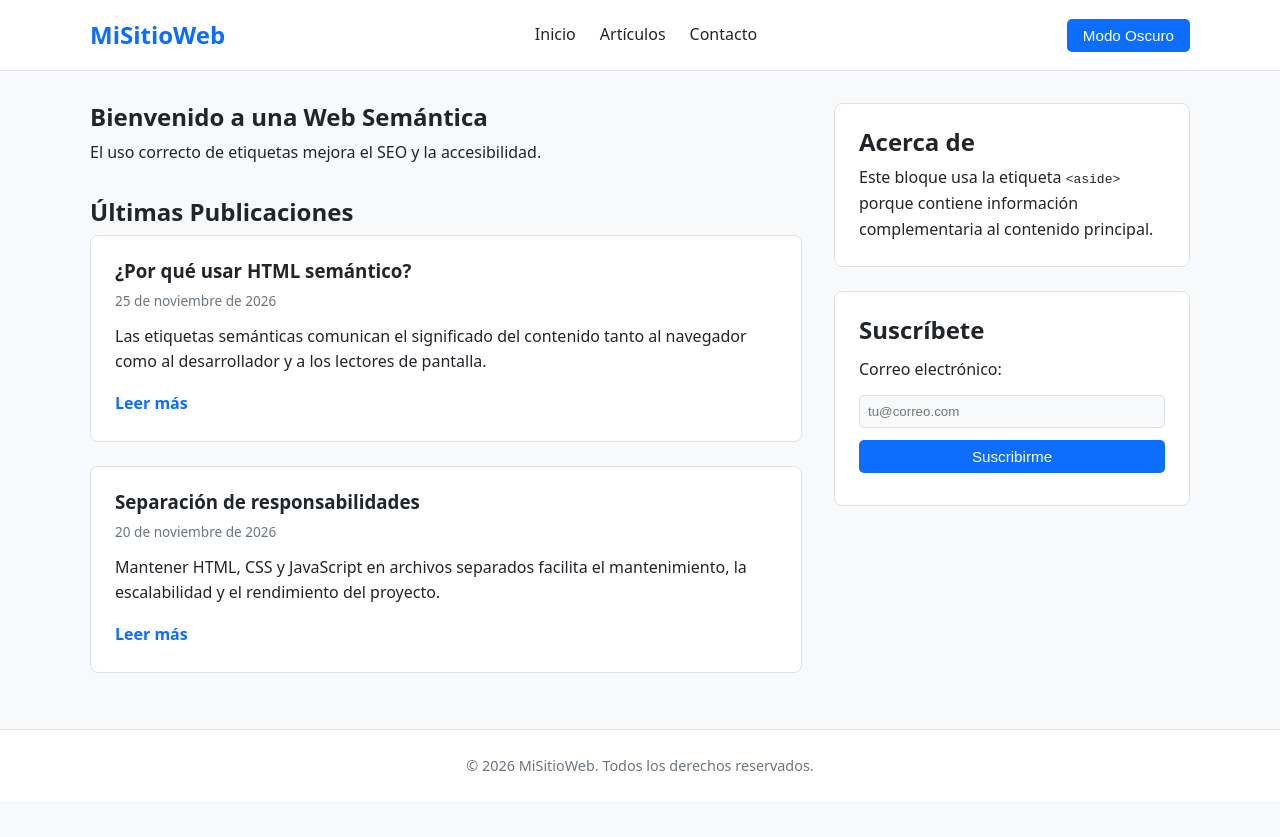
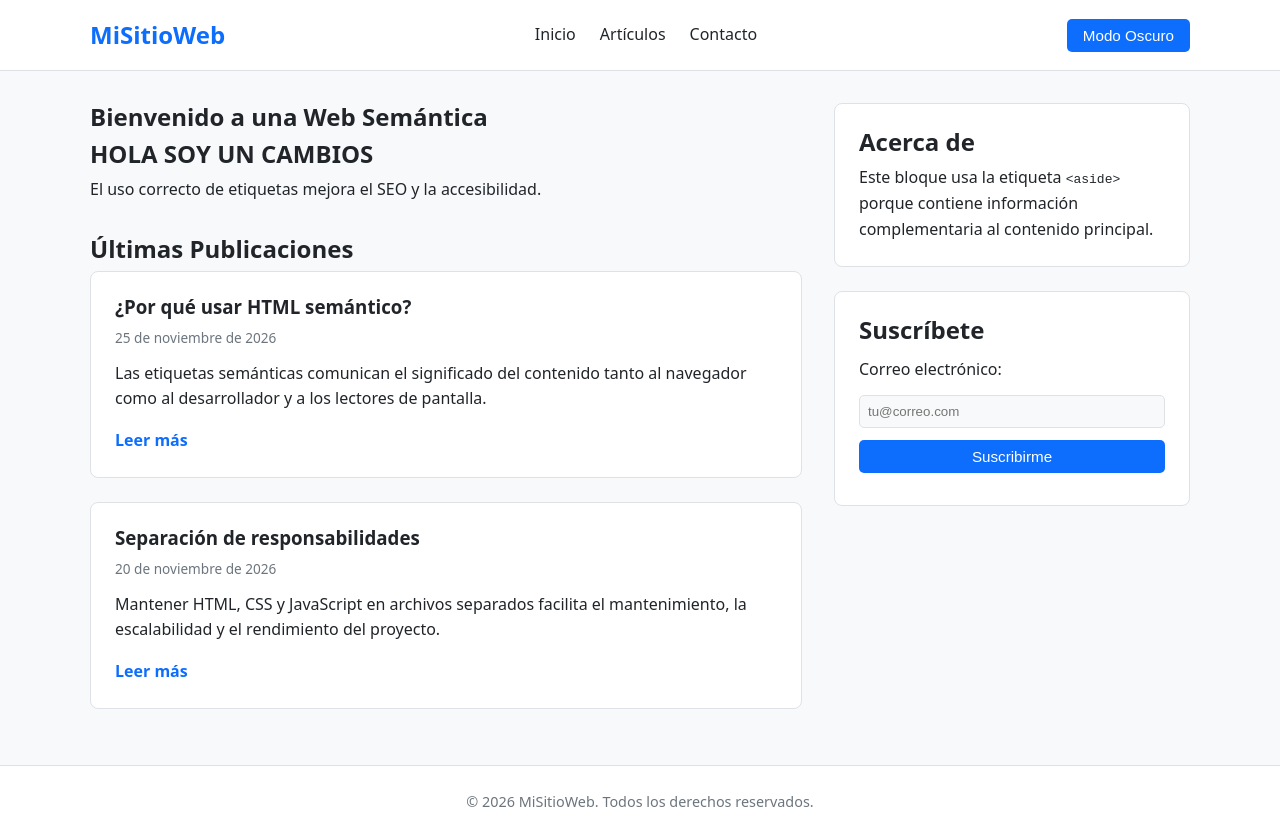
Before and after one commit to AdolfoID/pruebagit, a plain HTML site: page index.html in a window 1280 px wide. Before the commit the page ends 801 px from the top, so only its background shows below. Drawn offline with Linux system fonts and the light colour scheme.

Commit message:
Probando rama nueva

```diff
--- a/index.html
+++ b/index.html
@@ -33,6 +33,7 @@
         <section id="inicio" class="content-area">
             <header class="section-header">
                 <h1>Bienvenido a una Web Semántica</h1>
+                <h2>HOLA SOY UN CAMBIOS</h2>
                 <p>El uso correcto de etiquetas mejora el SEO y la accesibilidad.</p>
             </header>
 
```
